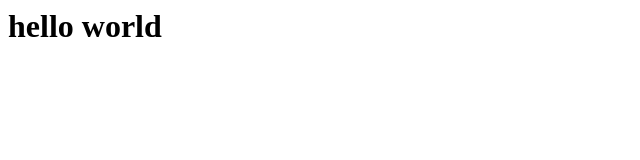
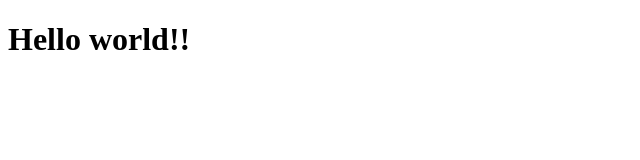
Before and after one commit to Srizan69/splitmate, a plain HTML site: page index.html in a window 1280 px wide. Shown: the whole page, without its empty margins (0-640 px from the left). Drawn offline with Linux system fonts and the light colour scheme.

Commit message:
2nd commit

```diff
--- a/index.html
+++ b/index.html
@@ -1 +1,11 @@
-<h1>hello world</h1>
+<!DOCTYPE html>
+<html lang="en">
+<head>
+  <meta charset="UTF-8">
+  <meta name="viewport" content="width=device-width, initial-scale=1.0">
+  <title>SplitMate</title>
+</head>
+<body>
+  <h1>Hello world!!</h1>
+</body>
+</html>
```
Also changed, not shown: github_pat_11AU4IZDY0MajcBdP2YeP6_3PUXXO.txt (added).
